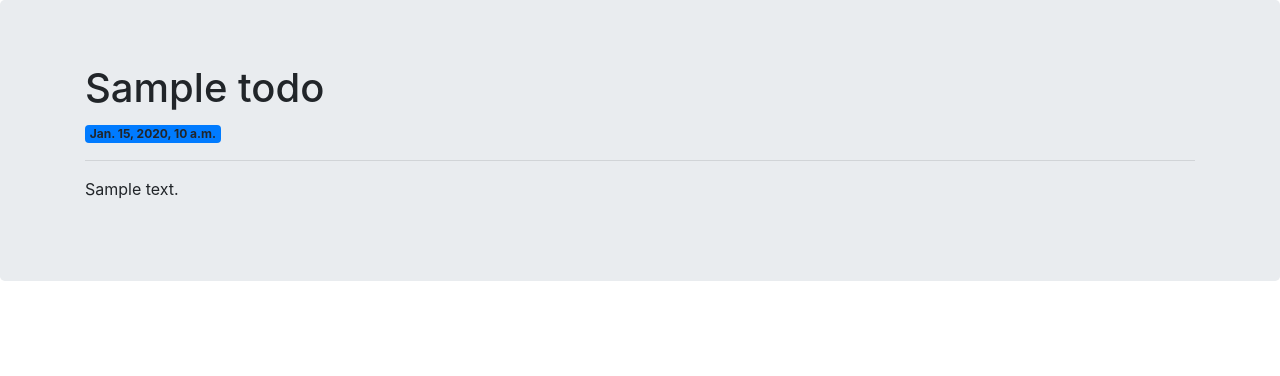
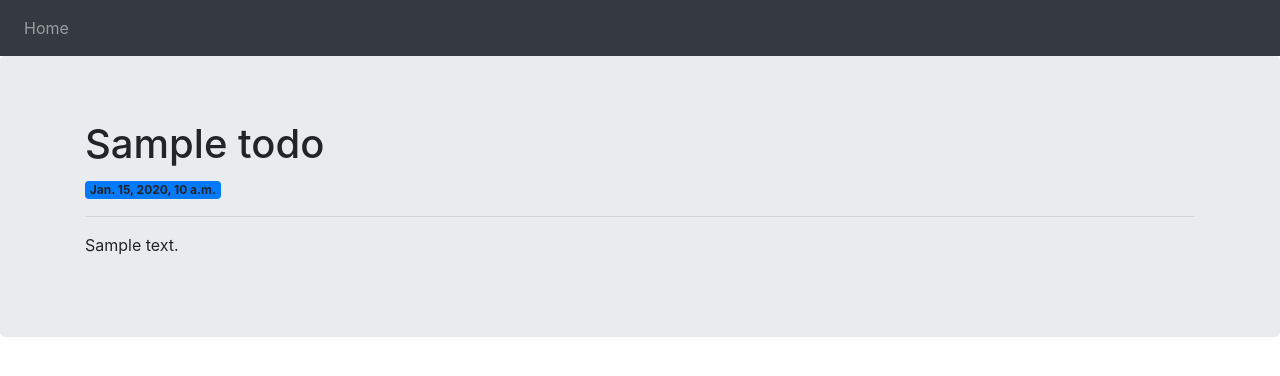
Before and after one commit to Yousef-SharafiLotf/myFirstBlog, a Django app: page /todo/1/ in a window 1280 px wide. Shown: the top 376 px of the page. Run offline with Django 3.2, Linux system fonts and the light colour scheme; tables that the repository leaves empty hold one stand-in row (values such as "Sample post"); some libraries are stand-ins or nearby versions.

Commit message:
add navbar and change todo model behavior

```diff
--- a/myFirstBlog/templates/base.html
+++ b/myFirstBlog/templates/base.html
@@ -6,8 +6,10 @@
 <title>{% block title %}{% endblock %}</title>
 </head>
 <body>
+    {% include 'navbar.html' %}
     <div class="jumbotron">
         {% block content %}{% endblock %}
     </div>
+
 </body>
 </html>
--- /dev/null
+++ b/myFirstBlog/templates/navbar.html
@@ -0,0 +1,5 @@
+<nav class="navbar navbar-expand-lg navbar-dark bg-dark">
+    <div class="navbar-nav">
+        <a class="nav-link" aria-current="page" href="{% url 'alltodos' %}">Home</a>
+    </div>
+</nav>
--- a/myFirstBlog/todo/models.py
+++ b/myFirstBlog/todo/models.py
@@ -4,3 +4,6 @@ class Todo(models.Model):
     title = models.CharField(max_length=100)
     body = models.TextField()
     date = models.DateTimeField()
+
+    def __str__(self):
+        return self.title
```
